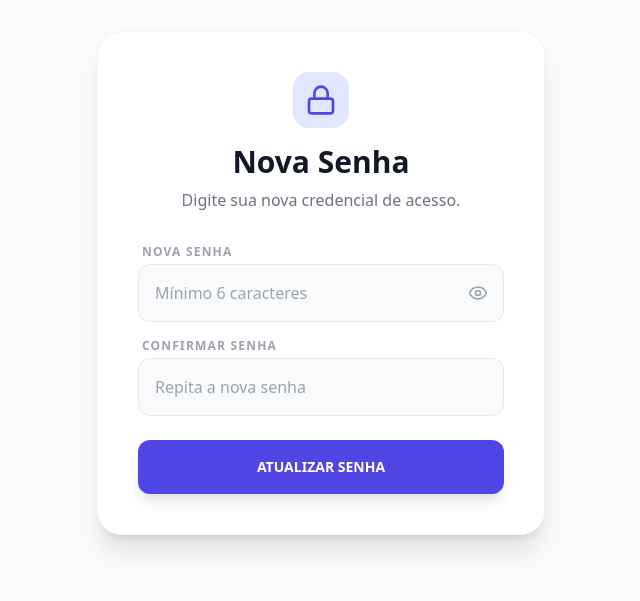
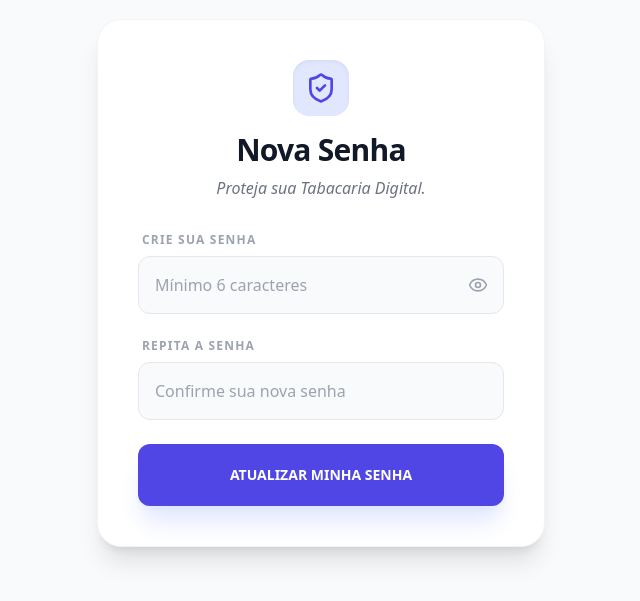
Before and after one commit to cezarscarvalho/SaaS, a React (Vite) app: page /reset-password in a window 1280 px wide. Shown: the part 117-718 px from the top of the page, without its empty margins (319-959 px from the left). Built offline with nearby package versions, Linux system fonts and the light colour scheme; no server answers.

Commit message:
feat: módulo de reset password completo com indicador de entropia visual

```diff
--- a/src/modules/auth/pages/ResetPassword.jsx
+++ b/src/modules/auth/pages/ResetPassword.jsx
@@ -1,7 +1,7 @@
 import React, { useState } from 'react';
 import { supabase } from "@/lib/supabase";
 import { useNavigate } from "react-router-dom";
-import { Lock, CheckCircle, AlertCircle, Eye, EyeOff } from 'lucide-react';
+import { Lock, CheckCircle, AlertCircle, Eye, EyeOff, ShieldCheck } from 'lucide-react';
 
 const ResetPassword = () => {
     const [password, setPassword] = useState('');
@@ -12,10 +12,33 @@ const ResetPassword = () => {
     const [success, setSuccess] = useState(false);
     const navigate = useNavigate();
 
+    // LÓGICA DE FORÇA DA SENHA
+    const getPasswordStrength = (pwd) => {
+        let strength = 0;
+        if (pwd.length >= 6) strength++;
+        if (/[A-Z]/.test(pwd) || /[!@#$%^&*]/.test(pwd)) strength++;
+        if (/[0-9]/.test(pwd)) strength++;
+        return strength;
+    };
+
+    const strength = getPasswordStrength(password);
+
+    // Mapeamento de Cores e Labels
+    const strengthData = [
+        { label: "Muito Curta", color: "bg-gray-200", text: "text-gray-400" },
+        { label: "Fraca", color: "bg-red-500", text: "text-red-500" },
+        { label: "Média", color: "bg-yellow-500", text: "text-yellow-600" },
+        { label: "Forte", color: "bg-green-500", text: "text-green-600" }
+    ];
+
     const handleReset = async (e) => {
         e.preventDefault();
         if (password !== confirmPassword) {
             setError("As senhas não coincidem.");
+            return;
+        }
+        if (password.length < 6) {
+            setError("A senha deve ter no mínimo 6 caracteres.");
             return;
         }
 
@@ -23,7 +46,7 @@ const ResetPassword = () => {
         setError(null);
 
         try {
-            // O Supabase entende que o usuário está vindo do link de e-mail
+            // O Supabase utiliza o token da URL automaticamente para validar a sessão de reset
             const { error } = await supabase.auth.updateUser({
                 password: password
             });
@@ -43,34 +66,37 @@ const ResetPassword = () => {
         <div className="min-h-screen flex items-center justify-center bg-gray-50 py-12 px-4 sm:px-6 lg:px-8 font-sans">
             <div className="max-w-md w-full space-y-8 bg-white p-10 rounded-3xl shadow-xl border border-gray-100">
                 <div className="text-center">
-                    <div className="mx-auto h-14 w-14 bg-indigo-100 flex items-center justify-center rounded-2xl text-indigo-600 mb-4">
-                        <Lock size={32} />
+                    <div className="mx-auto h-14 w-14 bg-indigo-100 flex items-center justify-center rounded-2xl text-indigo-600 mb-4 shadow-inner">
+                        <ShieldCheck size={32} />
                     </div>
-                    <h2 className="text-3xl font-black text-gray-900">Nova Senha</h2>
-                    <p className="text-gray-500 mt-2 font-medium">Digite sua nova credencial de acesso.</p>
+                    <h2 className="text-3xl font-black text-gray-900 tracking-tight">Nova Senha</h2>
+                    <p className="text-gray-500 mt-2 font-medium italic">Proteja sua Tabacaria Digital.</p>
                 </div>
 
                 {success ? (
-                    <div className="bg-green-50 p-6 rounded-2xl text-center space-y-4 animate-pulse">
-                        <CheckCircle className="mx-auto text-green-500" size={48} />
-                        <p className="text-green-800 font-bold text-lg">Senha alterada com sucesso!</p>
-                        <p className="text-green-600 text-sm italic">Redirecionando para o login...</p>
+                    <div className="bg-green-50 p-8 rounded-2xl text-center space-y-4 border border-green-100">
+                        <CheckCircle className="mx-auto text-green-500" size={56} />
+                        <p className="text-green-900 font-black text-xl">Senha Atualizada!</p>
+                        <p className="text-green-700 text-sm">Redirecionando para o login em instantes...</p>
                     </div>
                 ) : (
                     <form className="mt-8 space-y-6" onSubmit={handleReset}>
                         {error && (
-                            <div className="bg-red-50 border-l-4 border-red-500 p-4 flex items-center gap-3 text-red-700 text-sm rounded-r-lg">
-                                <AlertCircle size={18} />
-                                <p className="font-medium">{error}</p>
+                            <div className="bg-red-50 border-l-4 border-red-500 p-4 flex items-center gap-3 text-red-700 text-sm rounded-r-lg animate-shake">
+                                <AlertCircle size={18} className="shrink-0" />
+                                <p className="font-bold">{error}</p>
                             </div>
                         )}
 
-                        <div className="space-y-4">
+                        <div className="space-y-6">
+                            {/* Campo Nova Senha */}
                             <div className="relative">
-                                <label className="block text-xs font-bold text-gray-400 uppercase tracking-widest mb-1 ml-1">Nova Senha</label>
+                                <label className="block text-xs font-black text-gray-400 uppercase tracking-widest mb-2 ml-1">Crie sua Senha</label>
+                                <div className="relative">
                                     <input
-                                    type={showPassword ? "text" : "password"} required
-                                    className="appearance-none rounded-xl block w-full px-4 py-4 border border-gray-200 bg-gray-50 text-gray-900 focus:ring-2 focus:ring-indigo-500 outline-none transition-all"
+                                        type={showPassword ? "text" : "password"}
+                                        required
+                                        className="appearance-none rounded-xl block w-full px-4 py-4 border border-gray-200 bg-gray-50 text-gray-900 focus:ring-2 focus:ring-indigo-500 outline-none transition-all font-medium"
                                         placeholder="Mínimo 6 caracteres"
                                         value={password}
                                         onChange={(e) => setPassword(e.target.value)}
@@ -78,18 +104,35 @@ const ResetPassword = () => {
                                     <button
                                         type="button"
                                         onClick={() => setShowPassword(!showPassword)}
-                                    className="absolute inset-y-0 right-0 pr-4 flex items-center mt-5 text-gray-400"
+                                        className="absolute inset-y-0 right-0 pr-4 flex items-center text-gray-400 hover:text-indigo-600"
                                     >
                                         {showPassword ? <EyeOff size={20} /> : <Eye size={20} />}
                                     </button>
                                 </div>
 
+                                {/* RÉGUA INDICATIVA DE FORÇA */}
+                                {password.length > 0 && (
+                                    <div className="mt-3 px-1">
+                                        <div className="flex gap-1.5 h-1.5 w-full">
+                                            <div className={`flex-1 rounded-full transition-all duration-500 ${strength >= 1 ? strengthData[strength].color : 'bg-gray-100'}`}></div>
+                                            <div className={`flex-1 rounded-full transition-all duration-500 ${strength >= 2 ? strengthData[strength].color : 'bg-gray-100'}`}></div>
+                                            <div className={`flex-1 rounded-full transition-all duration-500 ${strength >= 3 ? strengthData[strength].color : 'bg-gray-100'}`}></div>
+                                        </div>
+                                        <p className={`text-[10px] font-black uppercase tracking-tighter mt-1 text-right ${strengthData[strength].text}`}>
+                                            Força: {strengthData[strength].label}
+                                        </p>
+                                    </div>
+                                )}
+                            </div>
+
+                            {/* Campo Confirmar Senha */}
                             <div className="relative">
-                                <label className="block text-xs font-bold text-gray-400 uppercase tracking-widest mb-1 ml-1">Confirmar Senha</label>
+                                <label className="block text-xs font-black text-gray-400 uppercase tracking-widest mb-2 ml-1">Repita a Senha</label>
                                 <input
-                                    type={showPassword ? "text" : "password"} required
-                                    className="appearance-none rounded-xl block w-full px-4 py-4 border border-gray-200 bg-gray-50 text-gray-900 focus:ring-2 focus:ring-indigo-500 outline-none transition-all"
-                                    placeholder="Repita a nova senha"
+                                    type={showPassword ? "text" : "password"}
+                                    required
+                                    className="appearance-none rounded-xl block w-full px-4 py-4 border border-gray-200 bg-gray-50 text-gray-900 focus:ring-2 focus:ring-indigo-500 outline-none transition-all font-medium"
+                                    placeholder="Confirme sua nova senha"
                                     value={confirmPassword}
                                     onChange={(e) => setConfirmPassword(e.target.value)}
                                 />
@@ -97,11 +140,14 @@ const ResetPassword = () => {
                         </div>
 
                         <button
-                            type="submit" disabled={loading}
-                            className={`w-full flex justify-center py-4 border border-transparent text-sm font-black rounded-xl text-white shadow-lg transition-all ${loading ? 'bg-indigo-300' : 'bg-indigo-600 hover:bg-indigo-700 active:scale-95'
+                            type="submit"
+                            disabled={loading}
+                            className={`w-full flex justify-center py-5 border border-transparent text-sm font-black rounded-xl text-white shadow-xl shadow-indigo-100 transition-all ${loading
+                                    ? 'bg-indigo-300 cursor-not-allowed'
+                                    : 'bg-indigo-600 hover:bg-indigo-700 active:scale-95'
                                 }`}
                         >
-                            {loading ? "SALVANDO..." : "ATUALIZAR SENHA"}
+                            {loading ? "SALVANDO SEGURANÇA..." : "ATUALIZAR MINHA SENHA"}
                         </button>
                     </form>
                 )}
```
Lines whose indentation alone changed are shown as unchanged.
